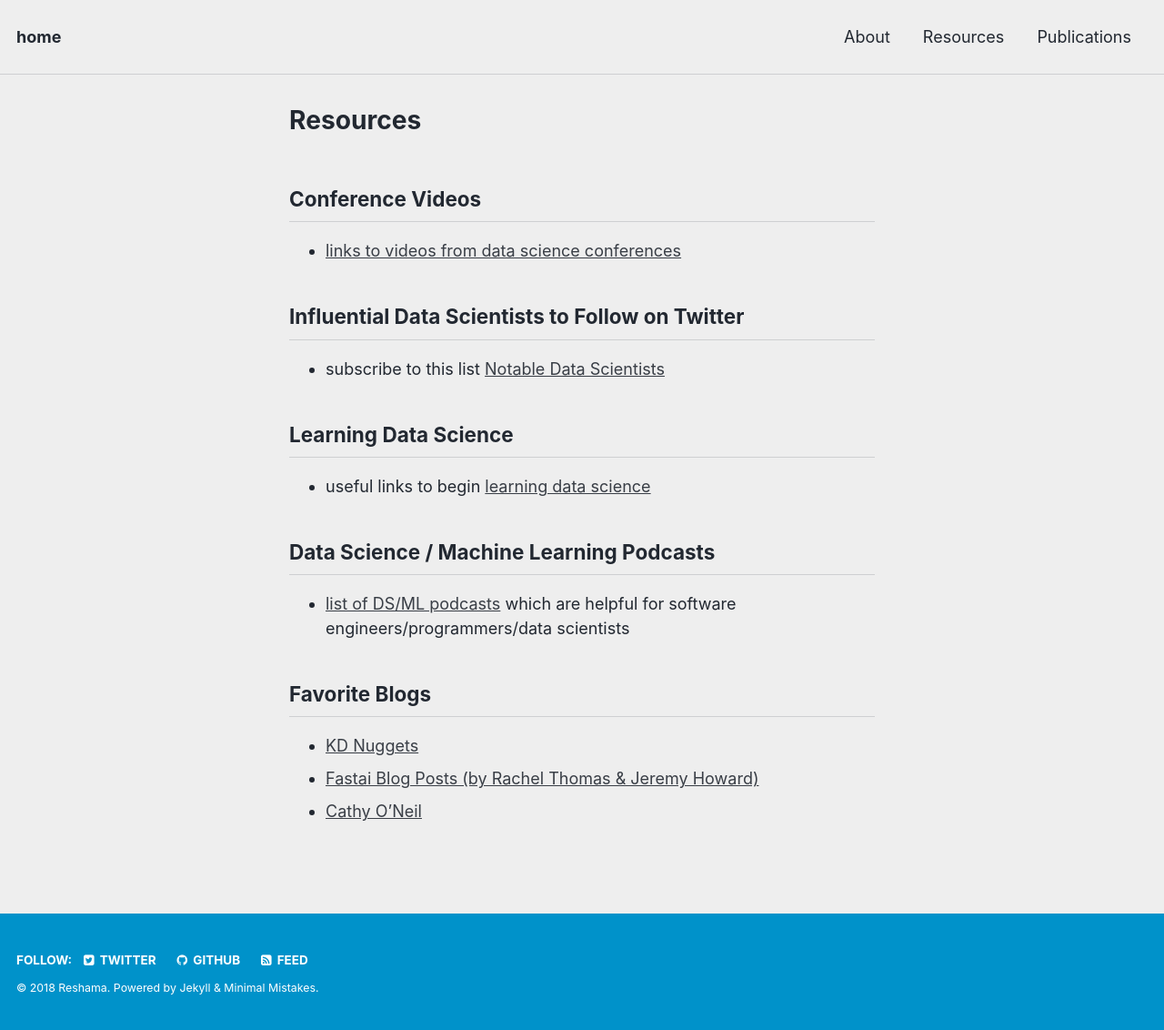
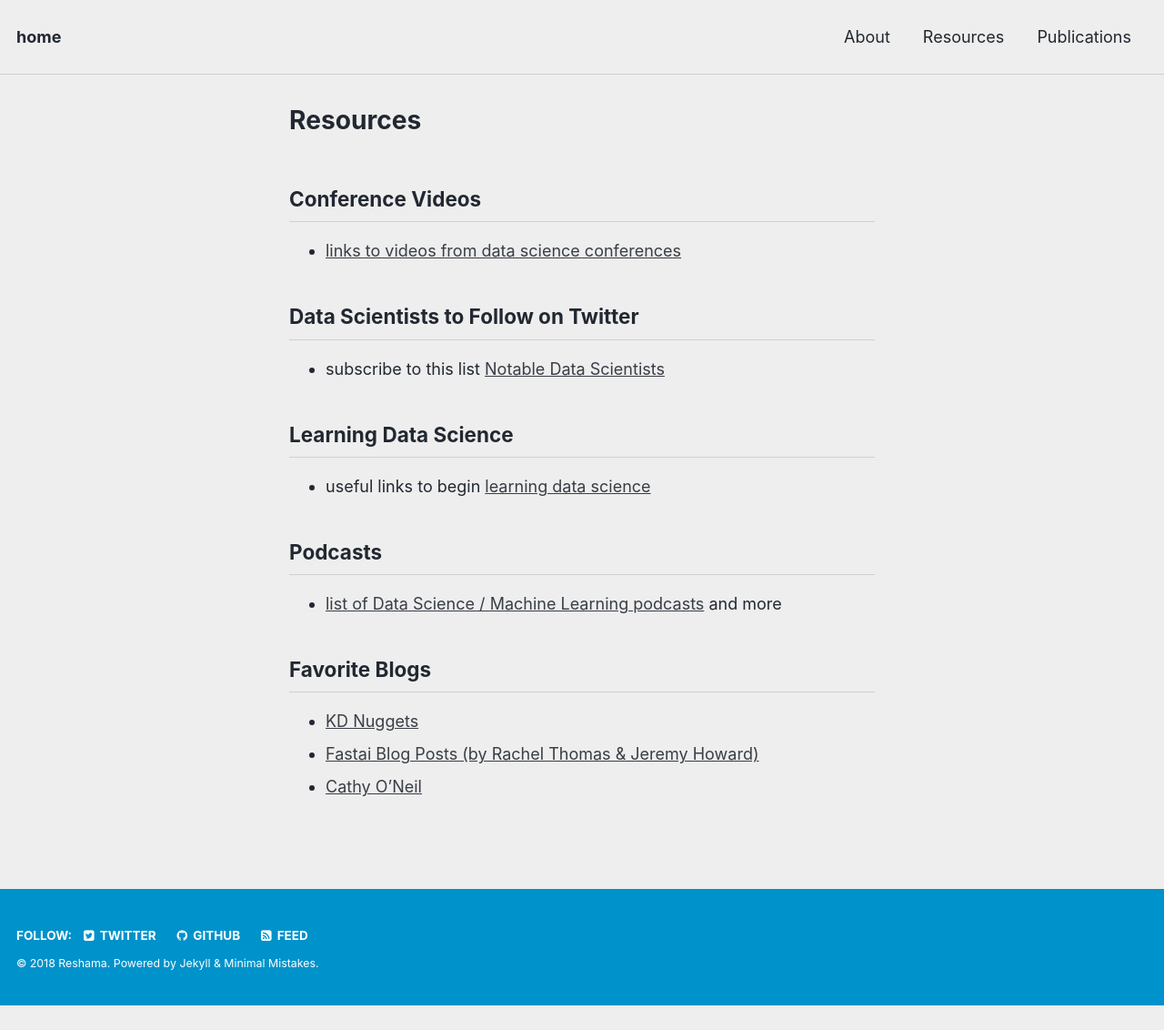
Before and after one commit to reshamas/reshamas.github.io, a Jekyll site: the page built from resources/index.md, in a window 1280 px wide. Shown: the whole page at 91% size. Built offline with Jekyll 4.4.1, drawn with Linux system fonts in a browser that asks for light colours; after the commit the page ends 1105 px from its top, so only the background shows below that.

Commit message:
Update index.md

```diff
--- a/resources/index.md
+++ b/resources/index.md
@@ -9,14 +9,14 @@
 ## Conference Videos
 * [links to videos from data science conferences]((conf_videos.md))
 
-## Influential Data Scientists to Follow on Twitter
+## Data Scientists to Follow on Twitter
 * subscribe to this list [Notable Data Scientists](https://twitter.com/reshamas/lists/notable-data-scientists/members)
 
 ## Learning Data Science
 * useful links to begin [learning data science](ds_learning.md)
 
-## Data Science / Machine Learning Podcasts
-* [list of DS/ML podcasts]((https://github.com/rShetty/awesome-podcasts#data-sciencemachine-learning)) which are helpful for software engineers/programmers/data scientists
+## Podcasts
+* [list of Data Science / Machine Learning podcasts]((https://github.com/rShetty/awesome-podcasts#data-sciencemachine-learning)) and more
 
 ## Favorite Blogs
 * [KD Nuggets](https://www.kdnuggets.com)
```
